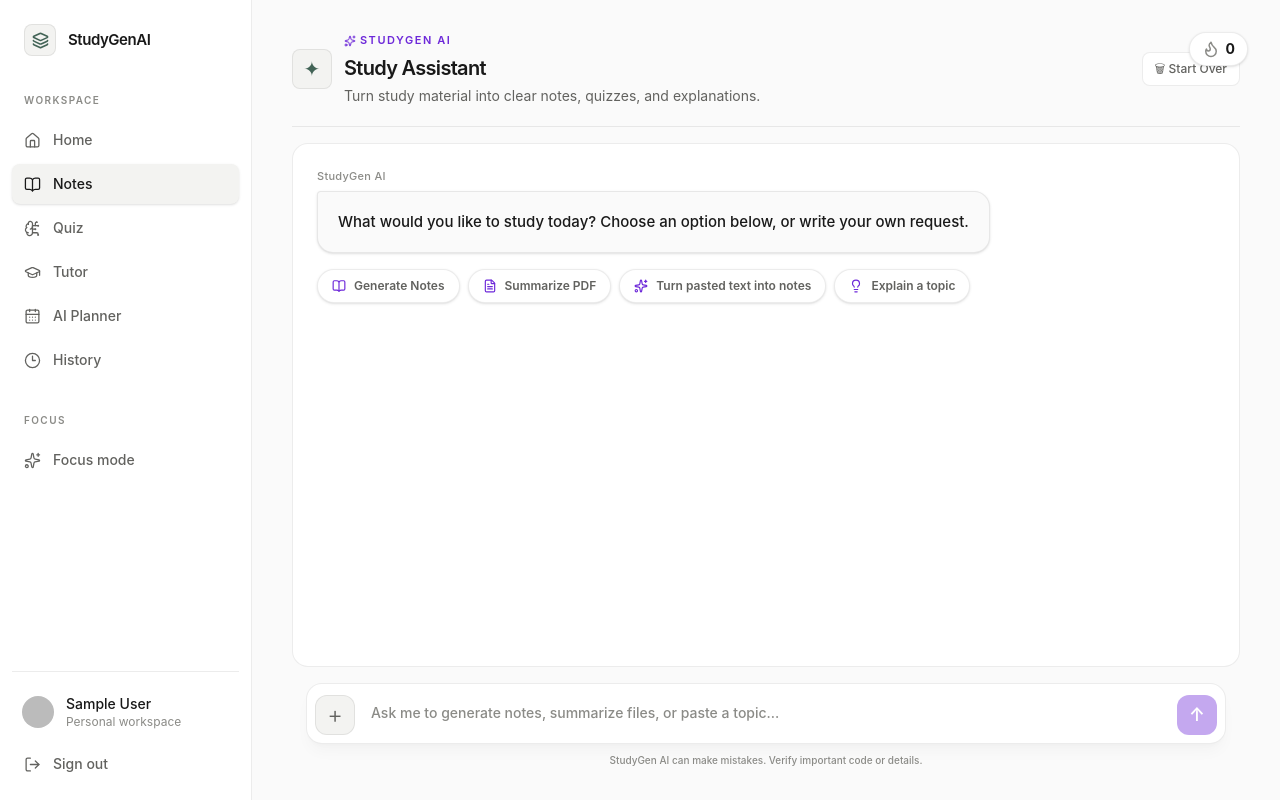
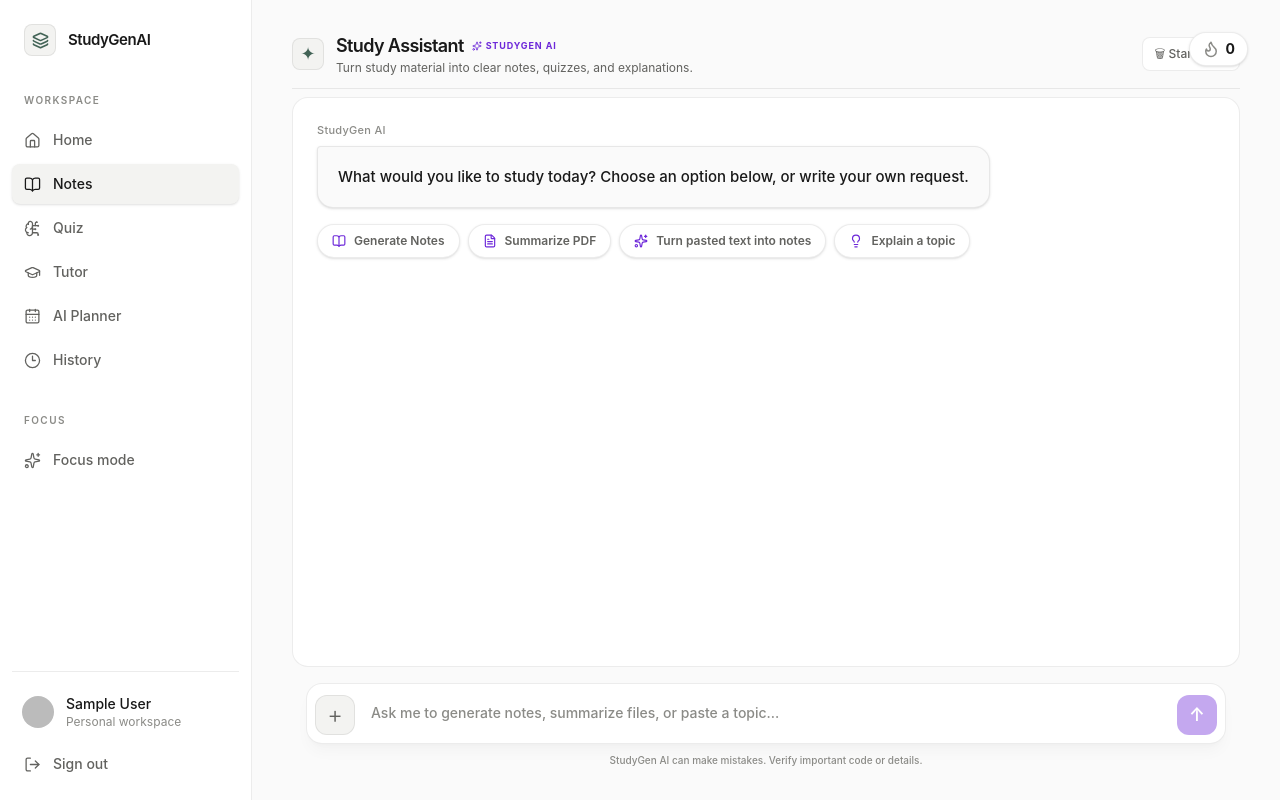
Before and after one commit to dipika-rijal/AI-Study-Notes-Quiz-Generator, a React (Vite) app in the folder frontend/: page /app/notes in a window 1280 px wide. Built offline with nearby package versions, Linux system fonts and the light colour scheme; no server answers; sample sign-in values are in the browser's storage.

Commit message:
fixing ui

```diff
--- a/frontend/src/components/app/ChatMessage.jsx
+++ b/frontend/src/components/app/ChatMessage.jsx
@@ -62,7 +62,7 @@
       )}
 
       {/* Bubble Wrapper */}
-      <div className={`flex flex-col max-w-[85%] md:max-w-[75%] ${isUser ? "items-end" : "items-start"}`}>
+      <div className={`flex flex-col ${type === 'notes' ? 'w-full max-w-full md:max-w-[95%]' : 'max-w-[85%] md:max-w-[75%]'} ${isUser ? "items-end" : "items-start"}`}>
         {/* Username/Label header */}
         <span className="mb-1.5 text-[11px] font-medium tracking-wide text-[var(--theme-text-muted)] select-none">
           {isUser ? "You" : "StudyGen AI"}
--- a/frontend/src/components/app/ChatPage.jsx
+++ b/frontend/src/components/app/ChatPage.jsx
@@ -60,17 +60,19 @@
   return (
     <div className="mx-auto flex h-[calc(100vh-6.25rem)] lg:h-[calc(100vh-4rem)] w-full max-w-6xl flex-col bg-transparent">
       {/* Chat header area */}
-      <header className="mb-4 flex items-center justify-between border-b border-[var(--theme-glass-border)] pb-5 select-none">
+      <header className="mb-2 flex items-center justify-between border-b border-[var(--theme-glass-border)] pb-3 select-none">
         <div className="flex items-center gap-3">
-          <div className="grid h-10 w-10 place-items-center rounded-lg border border-[var(--theme-glass-border)] bg-[var(--theme-bg-tertiary)] text-xl text-[var(--color-primary-600)]">
+          <div className="grid h-8 w-8 place-items-center rounded-lg border border-[var(--theme-glass-border)] bg-[var(--theme-bg-tertiary)] text-lg text-[var(--color-primary-600)]">
             ✦
           </div>
           <div>
-            <p className="mb-1 flex items-center gap-1 text-[11px] font-semibold uppercase tracking-[0.14em] text-[var(--color-primary-500)]"><Sparkles size={12} /> StudyGen AI</p>
-            <h1 className="text-xl font-semibold tracking-[-0.035em] text-[var(--theme-text-primary)]">
-              Study Assistant
-            </h1>
-            <p className="mt-1 text-sm text-[var(--theme-text-secondary)]">
+            <div className="flex items-center gap-2">
+              <h1 className="text-lg font-semibold tracking-[-0.035em] text-[var(--theme-text-primary)]">
+                Study Assistant
+              </h1>
+              <span className="hidden sm:flex items-center gap-1 text-[9px] font-bold uppercase tracking-widest text-[var(--color-primary-500)]"><Sparkles size={10} /> StudyGen AI</span>
+            </div>
+            <p className="text-xs text-[var(--theme-text-secondary)]">
               Turn study material into clear notes, quizzes, and explanations.
             </p>
           </div>
--- a/frontend/src/components/app/CreateQuiz.jsx
+++ b/frontend/src/components/app/CreateQuiz.jsx
@@ -529,16 +529,18 @@
 
   return (
     <div className="mx-auto flex h-[calc(100vh-6.25rem)] lg:h-[calc(100vh-4rem)] w-full max-w-6xl flex-col bg-transparent">
-      <header className="mb-4 flex items-center justify-between border-b border-[var(--theme-glass-border)] pb-5">
+      <header className="mb-2 flex items-center justify-between border-b border-[var(--theme-glass-border)] pb-3">
         <div className="flex items-center gap-3">
-          <div className="grid h-12 w-12 place-items-center rounded-2xl bg-[var(--color-primary-500)] text-xl text-white shadow-md">
+          <div className="grid h-8 w-8 place-items-center rounded-lg bg-[var(--color-primary-500)] text-lg text-white shadow-sm">
             Q
           </div>
           <div>
-            <h1 className="text-xl font-black tracking-tight text-[var(--theme-text-primary)]">
-              Quiz Assistant
-            </h1>
-            <p className="text-xs font-semibold text-[var(--theme-text-secondary)]">
+            <div className="flex items-center gap-2">
+              <h1 className="text-lg font-semibold tracking-tight text-[var(--theme-text-primary)]">
+                Quiz Assistant
+              </h1>
+            </div>
+            <p className="text-xs text-[var(--theme-text-secondary)]">
               Create focused practice from a topic, file, or saved notes.
             </p>
           </div>
@@ -547,7 +549,7 @@
         <button
           type="button"
           onClick={restartQuiz}
-          className="rounded-xl border border-[var(--theme-glass-border)] bg-[var(--theme-bg-secondary)] px-4 py-2 text-xs font-black text-[var(--theme-text-secondary)] shadow-sm transition hover:bg-[var(--theme-bg-tertiary)]"
+          className="rounded-xl border border-[var(--theme-glass-border)] bg-[var(--theme-bg-secondary)] px-4 py-2 text-xs font-medium text-[var(--theme-text-secondary)] shadow-sm transition hover:bg-[var(--theme-bg-tertiary)]"
         >
           Start Over
         </button>
--- a/frontend/src/components/app/MarkdownRenderer.jsx
+++ b/frontend/src/components/app/MarkdownRenderer.jsx
@@ -63,7 +63,7 @@
                 </div>
               );
             }
-            return <p className="mb-4 text-[var(--theme-text-secondary)] font-medium leading-7 whitespace-pre-line">{children}</p>;
+            return <p className="mb-5 text-[var(--theme-text-secondary)] font-medium leading-7">{children}</p>;
           },
           ul: ({ children }) => (
             <ul className="list-disc pl-5 mb-5 space-y-2 text-[var(--theme-text-secondary)] font-medium">
--- a/frontend/src/components/app/NotesCard.jsx
+++ b/frontend/src/components/app/NotesCard.jsx
@@ -171,7 +171,7 @@
   };
 
   return (
-    <div className="w-full rounded-3xl border border-purple-100 dark:border-[#424242] bg-white dark:bg-[#171717] p-5 shadow-sm dark:shadow-none shadow-purple-50">
+    <div className="w-full rounded-3xl border border-purple-100 dark:border-[#424242] bg-white dark:bg-[#171717] p-6 md:p-8 shadow-sm dark:shadow-none shadow-purple-50">
       {/* Category header */}
       <div className="flex items-center justify-between border-b border-purple-50 dark:border-[#424242] pb-3 mb-4">
         <span className="text-xs font-black uppercase tracking-widest text-[#6757ff] dark:text-[#10a37f]">
--- a/frontend/src/pages/Tutor.jsx
+++ b/frontend/src/pages/Tutor.jsx
@@ -37,16 +37,18 @@
   return (
     <div className="mx-auto flex h-[calc(100vh-6.25rem)] lg:h-[calc(100vh-4rem)] w-full max-w-6xl flex-col bg-transparent">
       {/* Header */}
-      <header className="mb-4 flex flex-col sm:flex-row sm:items-center justify-between gap-4 border-b border-[var(--theme-glass-border)] pb-5 select-none">
+      <header className="mb-2 flex flex-col sm:flex-row sm:items-center justify-between gap-4 border-b border-[var(--theme-glass-border)] pb-3 select-none">
         <div className="flex items-center gap-3">
-          <div className="grid h-10 w-10 place-items-center rounded-lg border border-[var(--theme-glass-border)] bg-[var(--theme-bg-tertiary)] text-xl text-[var(--color-primary-600)]">
-            <GraduationCap size={20} />
+          <div className="grid h-8 w-8 place-items-center rounded-lg border border-[var(--theme-glass-border)] bg-[var(--theme-bg-tertiary)] text-lg text-[var(--color-primary-600)]">
+            <GraduationCap size={16} />
           </div>
           <div>
-            <h1 className="text-xl font-semibold tracking-[-0.035em] text-[var(--theme-text-primary)]">
-              AI Tutor
-            </h1>
-            <p className="mt-1 text-sm text-[var(--theme-text-secondary)]">
+            <div className="flex items-center gap-2">
+              <h1 className="text-lg font-semibold tracking-[-0.035em] text-[var(--theme-text-primary)]">
+                AI Tutor
+              </h1>
+            </div>
+            <p className="text-xs text-[var(--theme-text-secondary)]">
               Your personal AI teacher that remembers your weaknesses.
             </p>
           </div>
```
